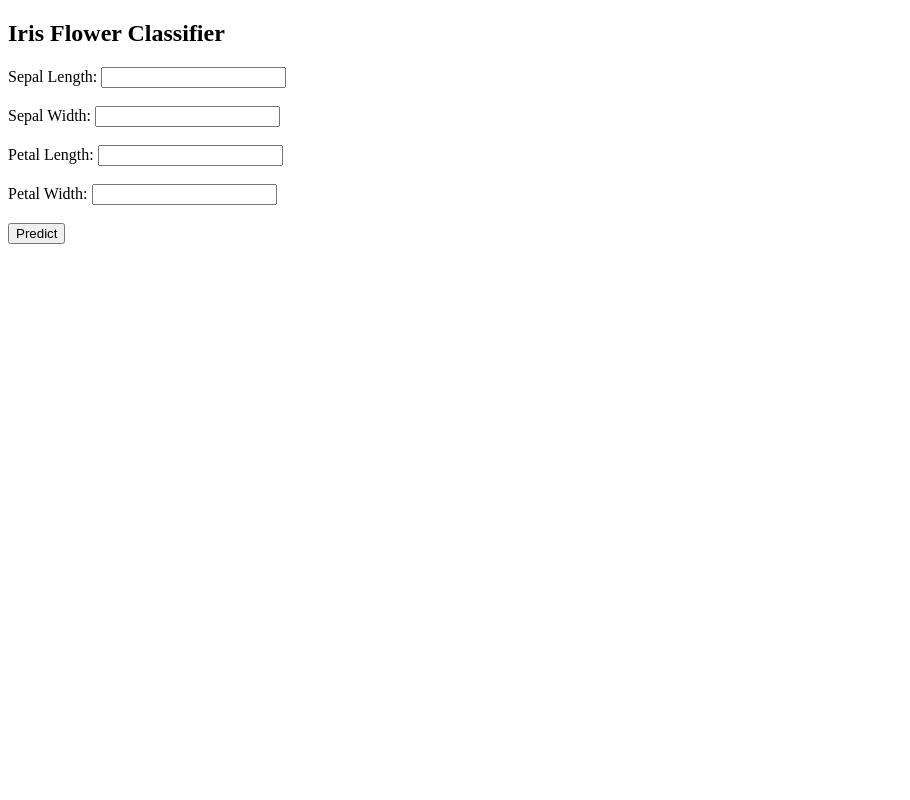
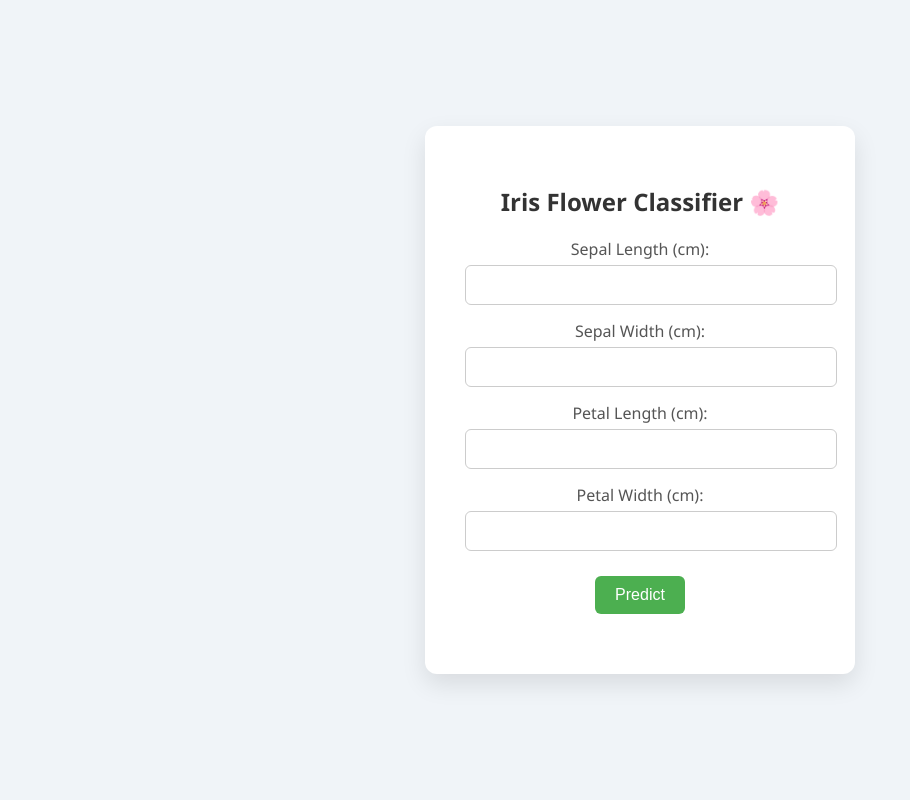
Before and after one commit to Bhawanakalaga/ML_web_service_project, a Flask app: page / in a window 1280 px wide. Shown: the whole page, without its empty margins (0-910 px from the left). Run offline with Flask 3, Linux system fonts and the light colour scheme; parts of the project's set-up code (start-up, migrations or seed data) failed here and were passed over.

Commit message:
Update index.html

```diff
--- a/templates/index.html
+++ b/templates/index.html
@@ -1,27 +1,93 @@
 <!DOCTYPE html>
-<html>
+<html lang="en">
 <head>
+    <meta charset="UTF-8">
     <title>Iris Flower Prediction</title>
+    <style>
+        body {
+            font-family: 'Segoe UI', Tahoma, Geneva, Verdana, sans-serif;
+            background: #f0f4f8;
+            display: flex;
+            justify-content: center;
+            align-items: center;
+            height: 100vh;
+            margin: 0;
+        }
+
+        .container {
+            background: white;
+            padding: 40px;
+            border-radius: 12px;
+            box-shadow: 0 10px 25px rgba(0, 0, 0, 0.1);
+            text-align: center;
+            width: 350px;
+        }
+
+        h2 {
+            margin-bottom: 20px;
+            color: #333;
+        }
+
+        label {
+            display: block;
+            margin-top: 15px;
+            font-weight: 500;
+            color: #555;
+        }
+
+        input[type="number"] {
+            width: 100%;
+            padding: 10px;
+            margin-top: 5px;
+            border-radius: 6px;
+            border: 1px solid #ccc;
+            font-size: 16px;
+        }
+
+        button {
+            margin-top: 25px;
+            padding: 10px 20px;
+            border: none;
+            border-radius: 6px;
+            background-color: #4CAF50;
+            color: white;
+            font-size: 16px;
+            cursor: pointer;
+            transition: background-color 0.3s ease;
+        }
+
+        button:hover {
+            background-color: #45a049;
+        }
+
+        #result {
+            margin-top: 20px;
+            font-size: 18px;
+            font-weight: bold;
+            color: #333;
+        }
+    </style>
 </head>
 <body>
-    <h2>Iris Flower Classifier</h2>
-    <form id="predictForm">
-        <label for="sepal_length">Sepal Length:</label>
-        <input type="number" step="any" id="sepal_length" required><br><br>
+    <div class="container">
+        <h2>Iris Flower Classifier 🌸</h2>
+        <form id="predictForm">
+            <label>Sepal Length (cm):</label>
+            <input type="number" step="any" id="sepal_length" required>
 
-        <label for="sepal_width">Sepal Width:</label>
-        <input type="number" step="any" id="sepal_width" required><br><br>
+            <label>Sepal Width (cm):</label>
+            <input type="number" step="any" id="sepal_width" required>
 
-        <label for="petal_length">Petal Length:</label>
-        <input type="number" step="any" id="petal_length" required><br><br>
+            <label>Petal Length (cm):</label>
+            <input type="number" step="any" id="petal_length" required>
 
-        <label for="petal_width">Petal Width:</label>
-        <input type="number" step="any" id="petal_width" required><br><br>
+            <label>Petal Width (cm):</label>
+            <input type="number" step="any" id="petal_width" required>
 
-        <button type="submit">Predict</button>
-    </form>
-
-    <h3 id="result"></h3>
+            <button type="submit">Predict</button>
+        </form>
+        <h3 id="result"></h3>
+    </div>
 
     <script>
         document.getElementById('predictForm').addEventListener('submit', function(e) {
```
